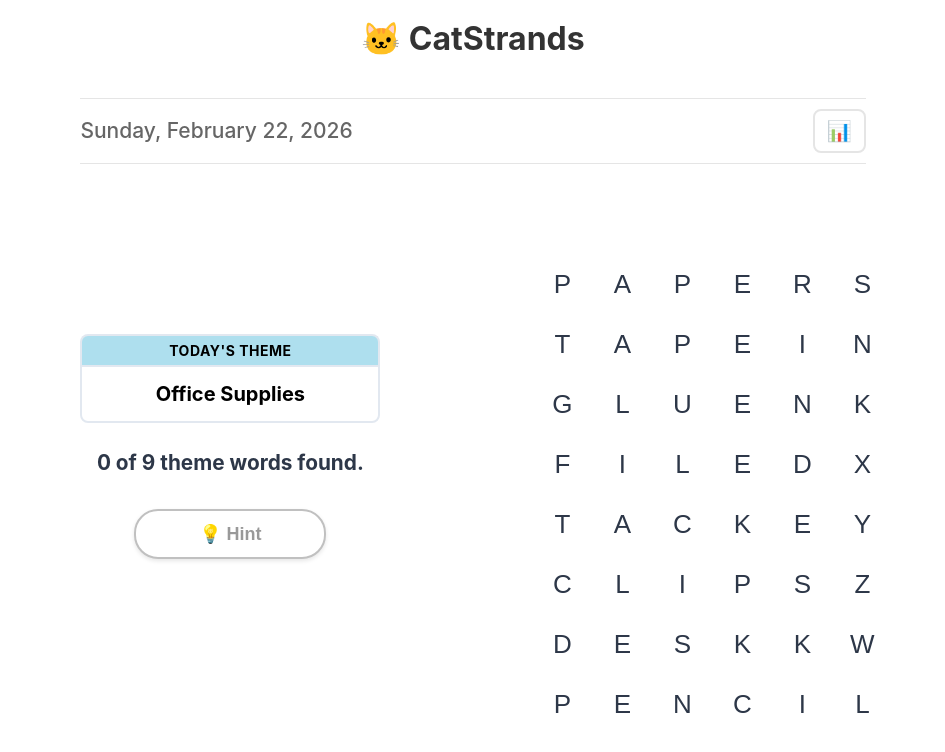
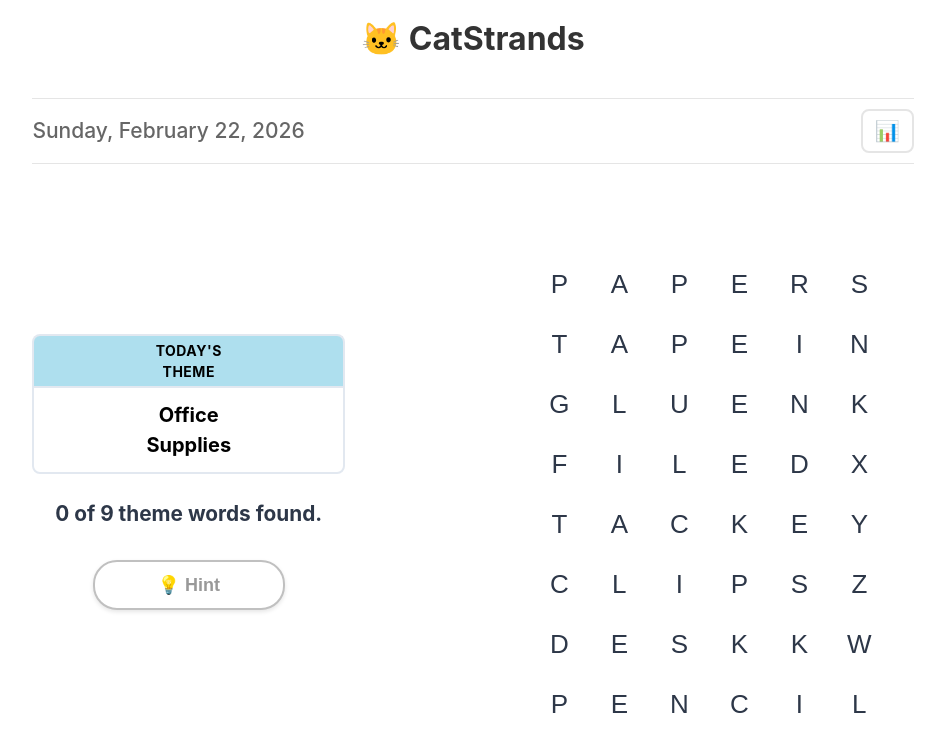
Before and after one commit to slmingol/catstrands, a React (Vite) app: page / in a window 1280 px wide. Shown: the top 752 px of the page, without its empty margins (167-1112 px from the left). Built offline with nearby package versions, Linux system fonts and the light colour scheme.

Commit message:
Make theme titlebar another 1 inch wider (96px total)

```diff
--- a/src/components/StrandsGame.css
+++ b/src/components/StrandsGame.css
@@ -96,7 +96,7 @@
   text-transform: uppercase;
   letter-spacing: 0.5px;
   background: #aedfee;
-  padding: 4px 60px;
+  padding: 4px 108px;
   border-radius: 8px 8px 0 0;
   border: 2px solid #e2e8f0;
   border-bottom: none;
@@ -107,7 +107,7 @@
   font-size: 1.25rem;
   font-weight: 700;
   color: #000;
-  padding: 12px 64px;
+  padding: 12px 112px;
   background: white;
   border-radius: 0 0 8px 8px;
   border: 2px solid #e2e8f0;
```
